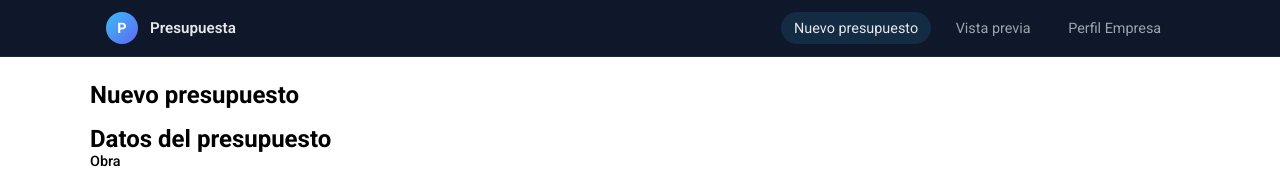
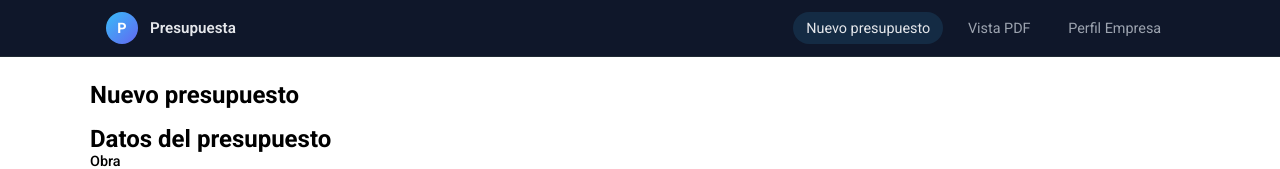
Before and after one commit to Pedrogj/Budget-generator-app, a React (Vite) app: page /quotes/new in a window 1280 px wide. Shown: the top 169 px of the page. Built offline with nearby package versions, Linux system fonts and the light colour scheme; what @react-pdf/renderer would draw is missing.

Commit message:
Edit Navbar

```diff
--- a/src/components/Navbar/Navbar.tsx
+++ b/src/components/Navbar/Navbar.tsx
@@ -25,7 +25,7 @@ export const Navbar = () => {
             }
             to="/quotes/preview"
           >
-            Vista previa
+            Vista PDF
           </NavLink>
           <NavLink
             className={({ isActive }) =>
```
